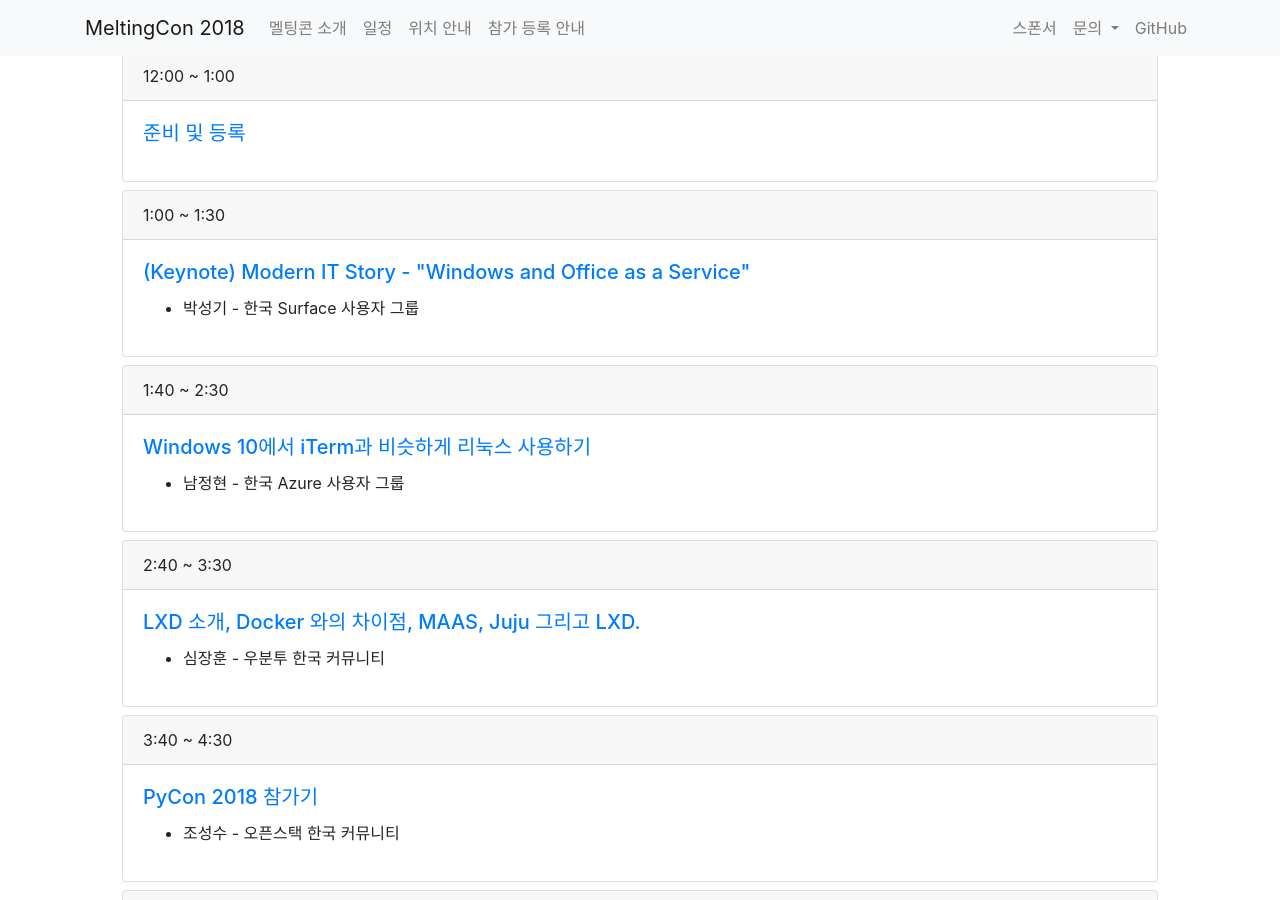
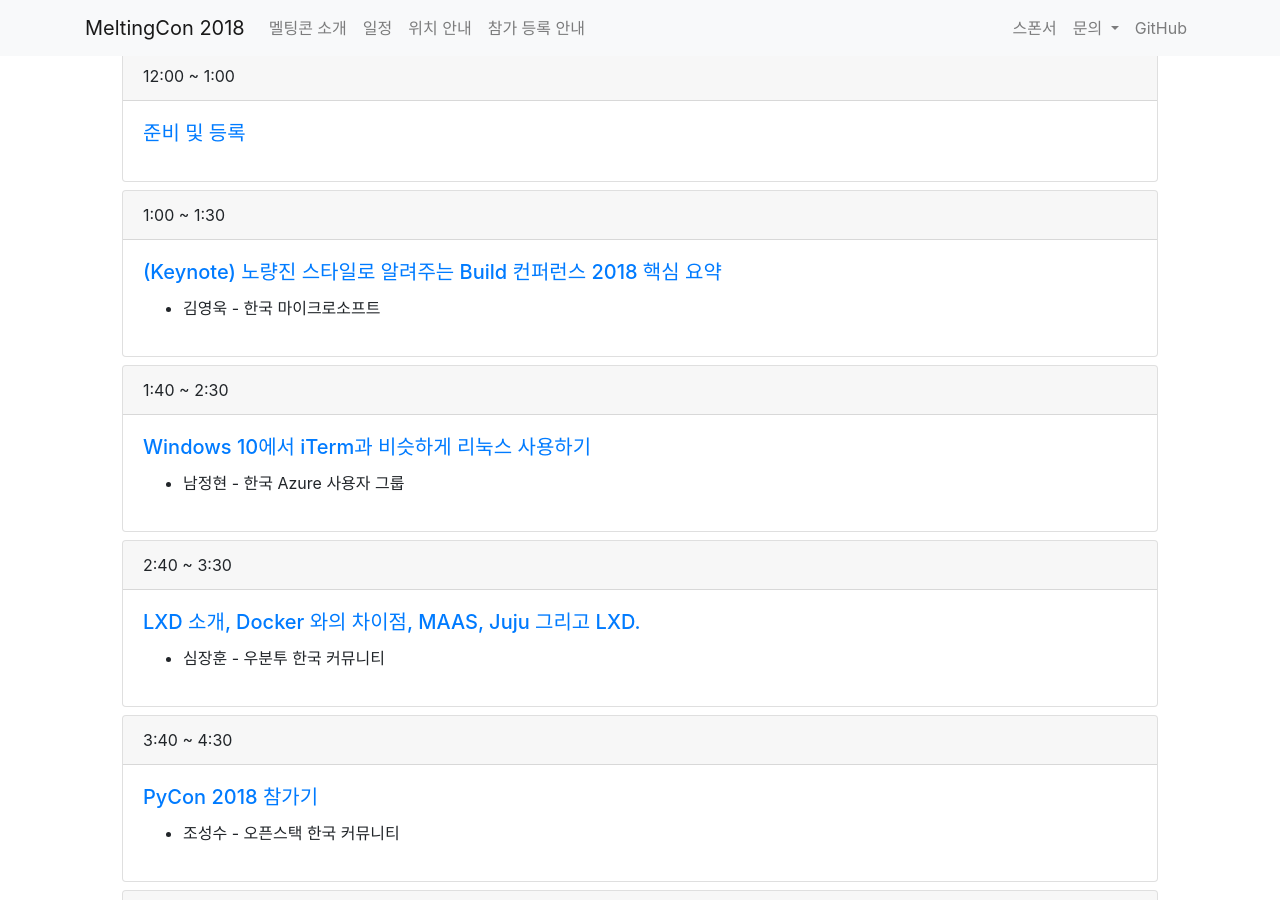
Before and after one commit to meltingcon/2018, a Jekyll site: the page built from schedules.html, in a window 1280 px wide and 900 px high, scrolled down 907 px. Built offline with Jekyll 4.4.1, drawn with Linux system fonts in a browser that asks for light colours; part of the change alters nothing that is shown.

Commit message:
Keynote 정보 변경

```diff
--- a/_sessions/keynote.md
+++ b/_sessions/keynote.md
@@ -1,7 +1,7 @@
 ---
 layout: session
 order: 1
-title: (Keynote) Modern IT Story - "Windows and Office as a Service"
+title: (Keynote) 노량진 스타일로 알려주는 Build 컨퍼런스 2018 핵심 요약
 track:
   - Track A
   - Track B
@@ -10,11 +10,11 @@ track:
 time: "1:00 ~ 1:30"
 duration: 30분
 speakers:
-  - name: 박성기
-    org: 한국 Surface 사용자 그룹
-    desc: 기업전략/위기대응 컨설턴트로, 마케팅/PR이 일이며 IT는 취미이다. NGO/NPO에 적정기술을 전도하고 배포/배치하는 것을 발런티어로 하고있다.
-    image: ../assets/imgs/박성기.jpg
+  - name: 김영욱
+    org: 한국 마이크로소프트
+    desc: Microsoft 에서 일하고 있는 김영욱입니다. 주로 Microsoft의 Enterprise IoT와 Windows 10을 주 업무로 하고 있습니다. 전쟁사를 취미로 해서 최근에 개인저서인 'War of IT'를 출간했습니다. 전쟁사와 IT업체들의 트랜드를 엮어서 이야기하고 있습니다.
+    image: ../assets/imgs/김영욱.jpg
 ---
 
 ## 개요
-우리가 일하는 환경의 변화부터 플랫폼의 업데이트 주기변화까지 요즘 바뀌고 있는 IT환경의 변화를 쉽게 설명합니다.
+올해도 Build 2018 컨퍼런스가 열렸습니다. 인공지능 이야기가 주로 나왔지만 IoT와 각종 클라우드 기술과 개발 툴 관련 기술 등 많은 내용들이 발표 되었습니다. 이 세션에서는 ‘모든 개발자들은 이제부터 AI개발자’라는 선언을 한 Microsoft Build Conference 2018의 전체 내용을 요약해 드립니다.
```
